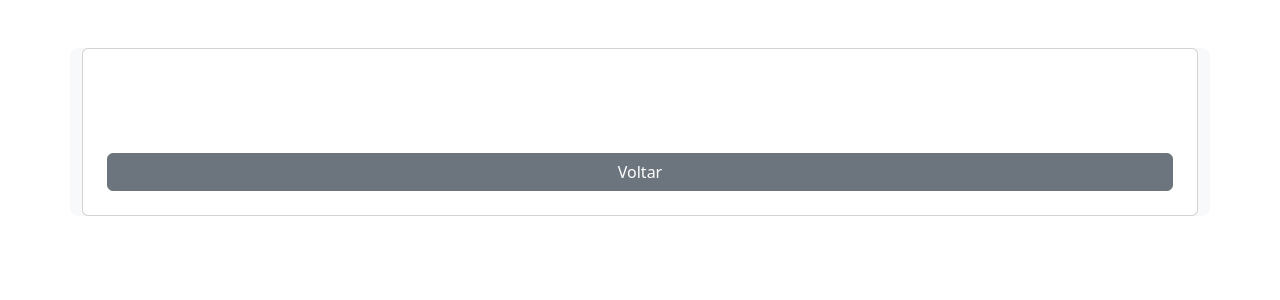
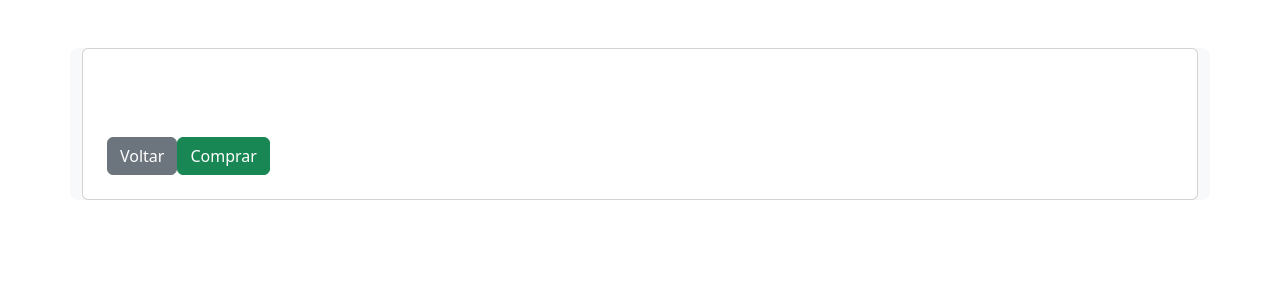
Before and after one commit to LeviBack/Mercado-Fechado, a Django app: template core/templates/produto_detalhe.html in a window 1280 px wide. Shown: the part 62-362 px from the top of the page. Run offline with Django 5.2, Linux system fonts and the light colour scheme; the template is opened without the code that fills it, so the values that code supplies are empty; the visitor is signed in with stand-in values (Sample User, id 1).

Commit message:
Atualizar os botões do layout na página dos detalhes do produto

```diff
--- a/core/templates/produto_detalhe.html
+++ b/core/templates/produto_detalhe.html
@@ -6,8 +6,10 @@
         <h1>{{produto.nome}}</h1>
         <p class="mt-3">{{produto.descricao}}</p>
         <h3 class="mt-3">{{produto.preco}}</h3>
-
-        <a href="{% url 'produtos' %}" class="btn btn-secondary mt-3">Voltar</a>
+        <div class="d-flex">
+            <a href="{% url 'produtos' %}" class="btn btn-secondary">Voltar</a>
+            <a href="{% url 'comprar_produto' produto.id %}" class="btn btn-success">Comprar</a>
+        </div>
     </div>
 </div>
 
```
